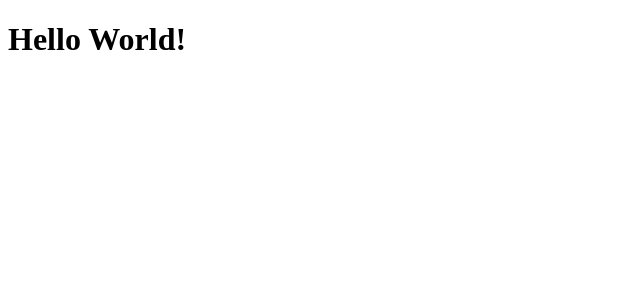
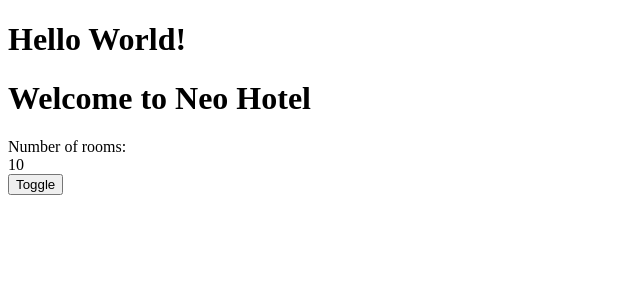
Before and after one commit to neolight1010/hotel-inventory, an Angular app: page / in a window 1280 px wide. Shown: the top 300 px of the page, without its empty margins (0-640 px from the left). Built offline with nearby package versions, Linux system fonts and the light colour scheme.

Commit message:
Implement simple rooms component

```diff
--- a/src/app/app.component.html
+++ b/src/app/app.component.html
@@ -1 +1,3 @@
 <h1>Hello World!</h1>
+
+<hia-rooms></hia-rooms>
--- a/src/app/app.module.ts
+++ b/src/app/app.module.ts
@@ -3,9 +3,10 @@ import { BrowserModule } from "@angular/platform-browser";
 
 import { AppRoutingModule } from "./app-routing.module";
 import { AppComponent } from "./app.component";
+import { RoomsComponent } from "./rooms/rooms.component";
 
 @NgModule({
-  declarations: [AppComponent],
+  declarations: [AppComponent, RoomsComponent],
   imports: [BrowserModule, AppRoutingModule],
   providers: [],
   bootstrap: [AppComponent],
--- /dev/null
+++ b/src/app/rooms/rooms.component.html
@@ -0,0 +1,8 @@
+<h1>Welcome to {{ hotelName }}</h1>
+
+<div [hidden]="hideRooms">
+  Number of rooms:
+  <div [innerText]="numberOfRooms"></div>
+</div>
+
+<button (click)="toggle()">Toggle</button>
--- /dev/null
+++ b/src/app/rooms/rooms.component.ts
@@ -0,0 +1,21 @@
+import { Component, OnInit } from "@angular/core";
+
+@Component({
+  selector: "hia-rooms",
+  templateUrl: "./rooms.component.html",
+  styleUrls: ["./rooms.component.scss"],
+})
+export class RoomsComponent implements OnInit {
+  hotelName = "Neo Hotel";
+  numberOfRooms = 10;
+
+  hideRooms = false;
+
+  constructor() {}
+
+  ngOnInit(): void {}
+
+  toggle() {
+    this.hideRooms = !this.hideRooms;
+  }
+}
```
Also changed, not shown: src/app/rooms/rooms.component.scss (added), 1 other file (tests, documents, lock files or other folders).
